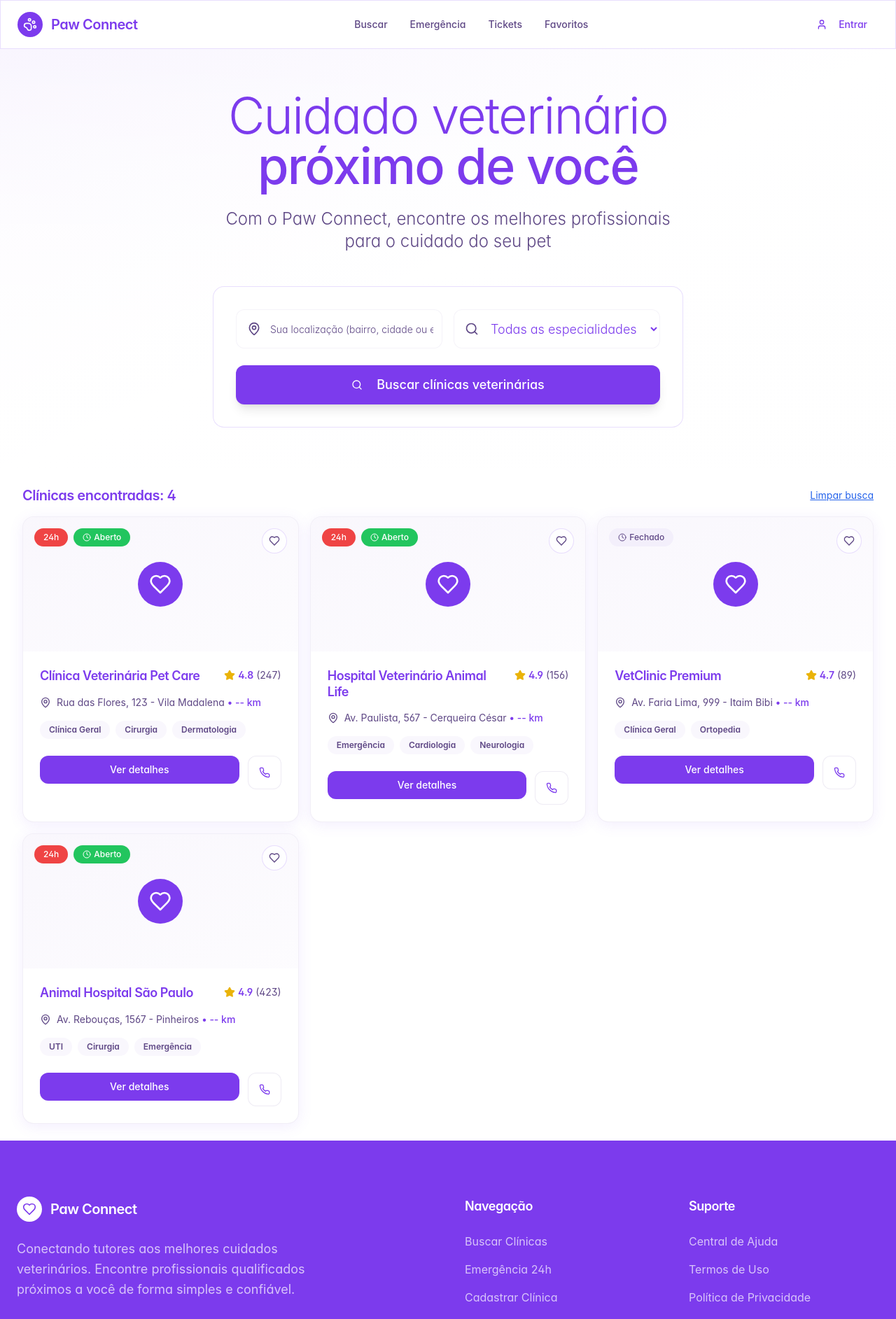
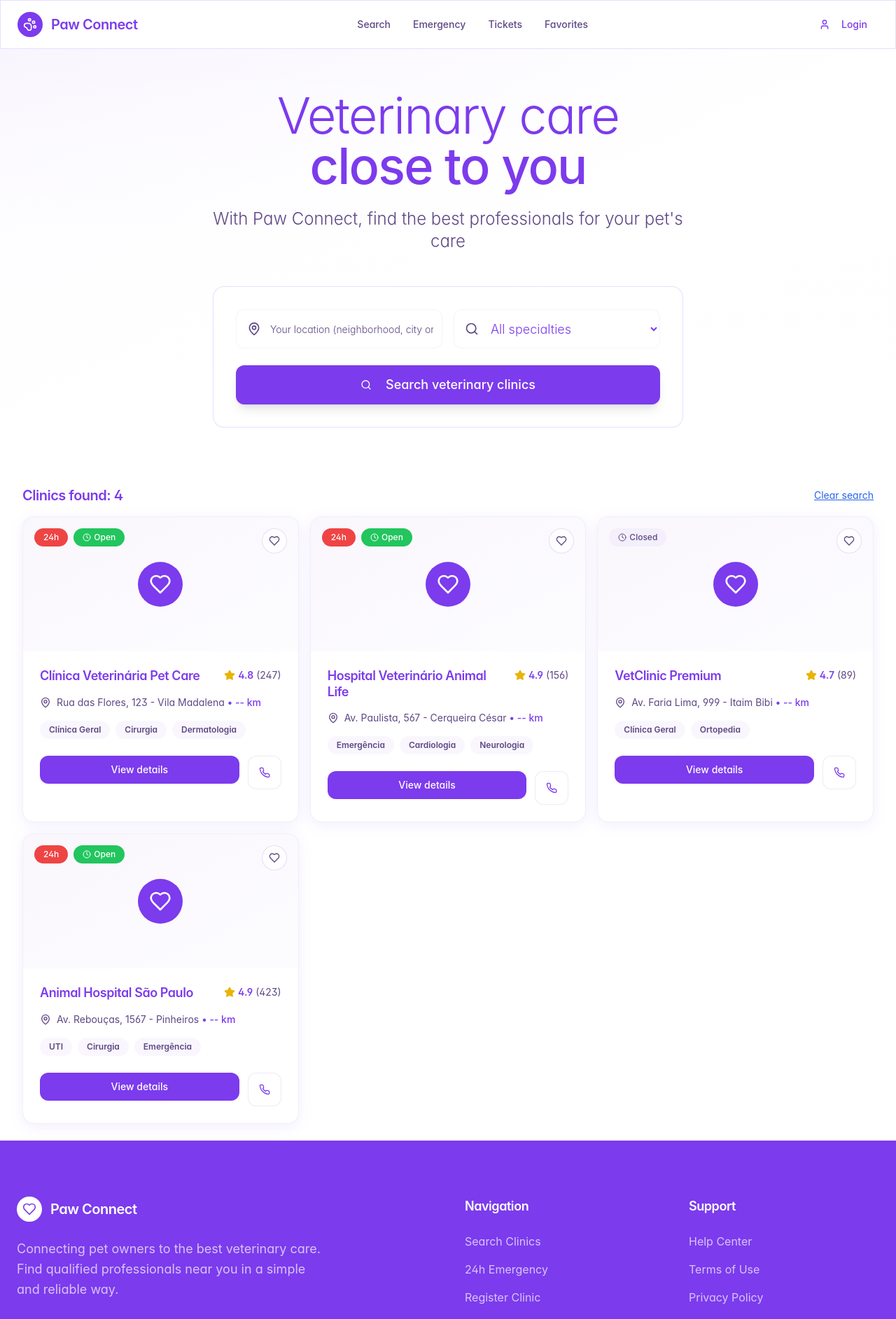
Before and after one commit to GuilhermeAMonte/purple-paw-finder, a React (Vite) app: page / in a window 1280 px wide. Shown: the top 1885 px of the page at 70% size. Built offline with nearby package versions, Linux system fonts and the light colour scheme.

Commit message:
Standardize project to English
Convert all user-facing Portuguese text across the codebase to English, including UI labels, placeholders, button text, error messages, and internal messages. Update key UI components and pages to reflect English terminology.

```diff
--- a/src/components/ClinicCard.tsx
+++ b/src/components/ClinicCard.tsx
@@ -82,7 +82,7 @@ const ClinicCard: React.FC<ClinicCardProps> = ({
             }`}
           >
             <Clock className="w-3 h-3 mr-1" />
-            {isOpen ? "Aberto" : "Fechado"}
+            {isOpen ? "Open" : "Closed"}
           </Badge>
         </div>
 
@@ -144,7 +144,7 @@ const ClinicCard: React.FC<ClinicCardProps> = ({
             }}
             className="flex-1 bg-foreground text-background hover:bg-foreground/90 rounded-xl smooth-transition font-medium"
           >
-            Ver detalhes
+            View details
           </Button>
           {phone && (
             <Button
--- a/src/components/FeaturedClinics.tsx
+++ b/src/components/FeaturedClinics.tsx
@@ -89,7 +89,7 @@ const FeaturedClinics = () => {
     return () => window.removeEventListener('storage', handleStorageChange);
   }, []);
 
-  // Normaliza strings: remove acentos, caracteres especiais e unifica espaços
+  // Normalize strings: remove accents, special characters and unify spaces
   function normalize(str: string) {
     return str
       .normalize('NFD')
@@ -107,7 +107,7 @@ const FeaturedClinics = () => {
     const spec = normalize(rawSpecialty);
 
     return clinics.filter(clinic => {
-      // Junta campos relevantes para busca
+      // Join relevant fields for search
       const combined = [
         clinic.name,
         clinic.city,
@@ -119,10 +119,10 @@ const FeaturedClinics = () => {
         .map(normalize)
         .join(' ');
 
-      // Filtro de localização inteligente
+      // Smart location filter
       const matchesLocation = loc === '' || combined.includes(loc);
 
-      // Filtro de especialidade ou nome
+      // Specialty or name filter
       const matchesSpecialty = spec === '' ||
         clinic.specialties.map(normalize).some(s => s.includes(spec)) ||
         normalize(clinic.name).includes(spec);
@@ -143,19 +143,19 @@ const FeaturedClinics = () => {
     <section className="py-6 px-4 md:px-8">
       <div className="flex items-center justify-between mb-4">
         <h2 className="text-xl font-semibold text-foreground">
-          Clínicas encontradas: {filteredClinics.length}
+          Clinics found: {filteredClinics.length}
         </h2>
         <button
           onClick={handleClearFilters}
           className="text-sm text-blue-600 underline hover:text-blue-800 transition"
         >
-          Limpar busca
+          Clear search
         </button>
       </div>
 
       {filteredClinics.length === 0 ? (
         <p className="text-center mt-8 text-lg">
-          Nenhuma clínica cadastrada na região
+          No clinics registered in this region
         </p>
       ) : (
         <div className="grid gap-4 grid-cols-1 md:grid-cols-2 lg:grid-cols-3">
--- a/src/components/Footer.tsx
+++ b/src/components/Footer.tsx
@@ -15,8 +15,8 @@ const Footer = () => {
               <h3 className="text-xl font-semibold">Paw Connect</h3>
             </div>
             <p className="text-background/70 mb-8 max-w-md leading-relaxed text-lg">
-              Conectando tutores aos melhores cuidados veterinários.
-              Encontre profissionais qualificados próximos a você de forma simples e confiável.
+              Connecting pet owners to the best veterinary care.
+              Find qualified professionals near you in a simple and reliable way.
             </p>
             <div className="flex space-x-4">
               <div className="w-12 h-12 bg-background/10 rounded-full flex items-center justify-center hover:bg-background/20 smooth-transition cursor-pointer">
@@ -33,30 +33,30 @@ const Footer = () => {
 
           {/* Quick Links */}
           <div>
-            <h4 className="text-lg font-semibold mb-6">Navegação</h4>
+            <h4 className="text-lg font-semibold mb-6">Navigation</h4>
             <ul className="space-y-4 text-background/70">
-              <li><a href="#" className="hover:text-background smooth-transition">Buscar Clínicas</a></li>
-              <li><a href="#" className="hover:text-background smooth-transition">Emergência 24h</a></li>
-              <li><a href="#" className="hover:text-background smooth-transition">Cadastrar Clínica</a></li>
-              <li><a href="#" className="hover:text-background smooth-transition">Sobre Nós</a></li>
-              <li><a href="#" className="hover:text-background smooth-transition">Contato</a></li>
+              <li><a href="#" className="hover:text-background smooth-transition">Search Clinics</a></li>
+              <li><a href="#" className="hover:text-background smooth-transition">24h Emergency</a></li>
+              <li><a href="#" className="hover:text-background smooth-transition">Register Clinic</a></li>
+              <li><a href="#" className="hover:text-background smooth-transition">About Us</a></li>
+              <li><a href="#" className="hover:text-background smooth-transition">Contact</a></li>
             </ul>
           </div>
 
           {/* Support */}
           <div>
-            <h4 className="text-lg font-semibold mb-6">Suporte</h4>
+            <h4 className="text-lg font-semibold mb-6">Support</h4>
             <ul className="space-y-4 text-background/70">
-              <li><a href="#" className="hover:text-background smooth-transition">Central de Ajuda</a></li>
-              <li><a href="#" className="hover:text-background smooth-transition">Termos de Uso</a></li>
-              <li><a href="#" className="hover:text-background smooth-transition">Política de Privacidade</a></li>
+              <li><a href="#" className="hover:text-background smooth-transition">Help Center</a></li>
+              <li><a href="#" className="hover:text-background smooth-transition">Terms of Use</a></li>
+              <li><a href="#" className="hover:text-background smooth-transition">Privacy Policy</a></li>
               <li><a href="#" className="hover:text-background smooth-transition">FAQ</a></li>
             </ul>
           </div>
         </div>
 
         <div className="border-t border-background/20 pt-8 text-center text-background/60">
-          <p>&copy; 2024 Paw Connect. Todos os direitos reservados.</p>
+          <p>&copy; 2024 Paw Connect. All rights reserved.</p>
         </div>
       </div>
     </footer>
--- a/src/components/Header.tsx
+++ b/src/components/Header.tsx
@@ -56,7 +56,7 @@ const Header = () => {
               }}
               className="text-sm font-medium text-muted-foreground hover:text-foreground smooth-transition cursor-pointer"
             >
-              Buscar
+              Search
             </a>
             <a
               href="#emergency"
@@ -68,7 +68,7 @@ const Header = () => {
               }}
               className="text-sm font-medium text-muted-foreground hover:text-foreground smooth-transition cursor-pointer"
             >
-              Emergência
+              Emergency
             </a>
             <a
               href="#tickets"
@@ -92,7 +92,7 @@ const Header = () => {
               }}
               className="text-sm font-medium text-muted-foreground hover:text-foreground smooth-transition cursor-pointer"
             >
-              Favoritos
+              Favorites
             </a>
           </nav>
 
@@ -120,7 +120,7 @@ const Header = () => {
                       className="text-sm rounded-lg smooth-transition cursor-pointer"
                     >
                       <Settings className="w-4 h-4 mr-2" />
-                      Meu Perfil
+                      My Profile
                     </Link>
                   </DropdownMenuItem>
                   <DropdownMenuItem
@@ -128,7 +128,7 @@ const Header = () => {
                     className="text-sm rounded-lg smooth-transition"
                   >
                     <LogOut className="w-4 h-4 mr-2" />
-                    Sair
+                    Logout
                   </DropdownMenuItem>
                 </DropdownMenuContent>
               </DropdownMenu>
@@ -140,7 +140,7 @@ const Header = () => {
                   className="text-foreground hover:bg-muted/50 smooth-transition rounded-full px-4 py-2"
                 >
                   <User className="w-4 h-4 mr-2" />
-                  Entrar
+                  Login
                 </Button>
               </Link>
             )}
--- a/src/components/SearchSection.tsx
+++ b/src/components/SearchSection.tsx
@@ -11,11 +11,11 @@ const SearchSection = () => {
   const [showSuggestions, setShowSuggestions] = useState(false);
   const [noResults, setNoResults] = useState(false);
 
-  // Função para normalizar texto
+  // Function to normalize text
   const normalize = (str: string) =>
     str.normalize('NFD').replace(/[\u0300-\u036f]/g, '').toLowerCase();
 
-  // Gera todas as sugestões possíveis
+  // Generate all possible suggestions
   const allLocations = Array.from(new Set(
     clinics.flatMap((c: any) => [
       c.neighborhood && c.city && c.state ? `${c.neighborhood} - ${c.city}, ${c.state}` : '',
@@ -26,7 +26,7 @@ const SearchSection = () => {
     ]).filter((v): v is string => typeof v === 'string' && v.length > 0)
   ));
 
-  // Função para verificar se o termo de busca corresponde à localização da clínica
+  // Function to check if search term matches clinic location
   const matchLocation = (searchTerm: string, clinic: any) => {
     const searchNorm = normalize(searchTerm);
     const clinicFull = normalize(
@@ -35,7 +35,7 @@ const SearchSection = () => {
     return clinicFull.includes(searchNorm);
   };
 
-  // Atualiza sugestões conforme digitação
+  // Update suggestions while typing
   useEffect(() => {
     if (!location.trim()) {
       setSuggestions([]);
@@ -73,7 +73,7 @@ const SearchSection = () => {
     setNoResults(false);
   }, [location]);
 
-  // Escuta mudanças no localStorage
+  // Listen to localStorage changes
   useEffect(() => {
     const handleStorageChange = () => {
       const savedLocation = localStorage.getItem('search_location') || '';
@@ -86,7 +86,7 @@ const SearchSection = () => {
     return () => window.removeEventListener('localStorageChange', handleStorageChange);
   }, []);
 
-  // Callback para busca
+  // Search callback
   const handleSearch = (e: React.FormEvent) => {
     e.preventDefault();
     localStorage.setItem('search_location', location);
@@ -108,12 +108,12 @@ const SearchSection = () => {
       <div className="relative z-10 max-w-4xl mx-auto px-6 text-center">
         <div className="animate-fade-in">
           <h1 className="text-5xl md:text-7xl font-light text-foreground mb-6 leading-tight tracking-tight">
-            Cuidado veterinário
+            Veterinary care
             <br />
-            <span className="font-medium text-primary">próximo de você</span>
+            <span className="font-medium text-primary">close to you</span>
           </h1>
           <p className="text-xl md:text-2xl text-muted-foreground mb-12 max-w-2xl mx-auto leading-relaxed font-light">
-            Com o Paw Connect, encontre os melhores profissionais para o cuidado do seu pet
+            With Paw Connect, find the best professionals for your pet's care
           </p>
         </div>
 
@@ -122,7 +122,7 @@ const SearchSection = () => {
             <div className="relative">
               <MapPin className="absolute left-4 top-1/2 transform -translate-y-1/2 text-muted-foreground w-5 h-5" />
               <Input
-                placeholder="Sua localização (bairro, cidade ou estado)"
+                placeholder="Your location (neighborhood, city or state)"
                 value={location}
                 onChange={(e) => setLocation(e.target.value)}
                 onFocus={() => setShowSuggestions(suggestions.length > 0)}
@@ -148,7 +148,7 @@ const SearchSection = () => {
               )}
               {!showSuggestions && noResults && (
                 <p className="mt-2 text-sm text-muted-foreground">
-                  Nenhuma clínica cadastrada na região
+                  No clinics registered in this region
                 </p>
               )}
             </div>
@@ -159,7 +159,7 @@ const SearchSection = () => {
                 onChange={e => setSpecialty(e.target.value)}
                 className="pl-12 h-14 rounded-xl border border-border/30 bg-background/80 text-lg font-light w-full focus:ring-2 focus:ring-primary/20 focus:border-primary/40 smooth-transition"
               >
-                <option value="">Todas as especialidades</option>
+                <option value="">All specialties</option>
                 {CLINIC_SPECIALTIES.map((spec) => (
                   <option key={spec} value={spec}>{spec}</option>
                 ))}
@@ -172,7 +172,7 @@ const SearchSection = () => {
             className="w-full h-14 text-lg font-medium rounded-xl bg-primary hover:bg-primary/90 text-primary-foreground shadow-lg hover:shadow-xl smooth-transition hover-lift"
           >
             <Search className="w-5 h-5 mr-3" />
-            Buscar clínicas veterinárias
+            Search veterinary clinics
           </Button>
         </form>
       </div>
--- a/src/components/TicketsList.tsx
+++ b/src/components/TicketsList.tsx
@@ -23,7 +23,7 @@ const TicketsList = () => {
   }, []);
 
   if (tickets.length === 0) {
-    return <p className="text-muted-foreground text-center">Nenhum chamado aberto.</p>;
+    return <p className="text-muted-foreground text-center">No open tickets.</p>;
   }
 
   return (
@@ -33,10 +33,10 @@ const TicketsList = () => {
           <div>
             <div className="font-semibold text-lg text-foreground">{ticket.title}</div>
             <div className="text-sm text-muted-foreground">{ticket.clinicName} • {ticket.service}</div>
-            <div className="text-xs text-muted-foreground mt-1">Aberto em {ticket.createdAt}</div>
+            <div className="text-xs text-muted-foreground mt-1">Opened on {ticket.createdAt}</div>
           </div>
           <Button className="mt-2 md:mt-0" onClick={() => navigate(`/chat/${ticket.id}`)}>
-            Abrir chat
+            Open chat
           </Button>
         </div>
       ))}
--- a/src/components/ui/LoginForm.tsx
+++ b/src/components/ui/LoginForm.tsx
@@ -20,11 +20,11 @@ export const LoginForm = () => {
   return (
     <div className="apple-bg">
       <form className="apple-card" onSubmit={handleSubmit}>
-        <h2 style={{fontWeight:700, fontSize:'2rem', marginBottom:'1.5rem', letterSpacing:'-1px'}}>Entrar</h2>
+        <h2 style={{fontWeight:700, fontSize:'2rem', marginBottom:'1.5rem', letterSpacing:'-1px'}}>Login</h2>
         <input
           className="apple-input"
           type="email"
-          placeholder="E-mail"
+          placeholder="Email"
           value={email}
           onChange={e => setEmail(e.target.value)}
           required
@@ -32,13 +32,13 @@ export const LoginForm = () => {
         <input
           className="apple-input"
           type="password"
-          placeholder="Senha"
+          placeholder="Password"
           value={password}
           onChange={e => setPassword(e.target.value)}
           required
           style={{marginTop:'1rem'}}
         />
-        <button className="apple-btn" type="submit" style={{marginTop:'2rem'}}>Entrar</button>
+        <button className="apple-btn" type="submit" style={{marginTop:'2rem'}}>Login</button>
         {error && <div className="apple-error">{error}</div>}
       </form>
     </div>
--- a/src/components/ui/RegisterForm.tsx
+++ b/src/components/ui/RegisterForm.tsx
@@ -26,11 +26,11 @@ export const RegisterForm = () => {
   return (
     <div className="apple-bg">
       <form className="apple-card" onSubmit={handleSubmit}>
-        <h2 style={{fontWeight:700, fontSize:'2rem', marginBottom:'1.5rem', letterSpacing:'-1px'}}>Cadastrar</h2>
+        <h2 style={{fontWeight:700, fontSize:'2rem', marginBottom:'1.5rem', letterSpacing:'-1px'}}>Register</h2>
         <input
           className="apple-input"
           type="text"
-          placeholder="Nome"
+          placeholder="Name"
           value={name}
           onChange={e => setName(e.target.value)}
           required
@@ -38,7 +38,7 @@ export const RegisterForm = () => {
         <input
           className="apple-input"
           type="email"
-          placeholder="E-mail"
+          placeholder="Email"
           value={email}
           onChange={e => setEmail(e.target.value)}
           required
@@ -47,7 +47,7 @@ export const RegisterForm = () => {
         <input
           className="apple-input"
           type="password"
-          placeholder="Senha"
+          placeholder="Password"
           value={password}
           onChange={e => setPassword(e.target.value)}
           required
@@ -59,8 +59,8 @@ export const RegisterForm = () => {
           onChange={e => setUserType(e.target.value as 'client' | 'clinic')}
           style={{marginTop:'1rem'}}
         >
-          <option value="client">Cliente</option>
-          <option value="clinic">Clínica</option>
+          <option value="client">Client</option>
+          <option value="clinic">Clinic</option>
         </select>
         {userType === 'clinic' && (
           <select
@@ -75,7 +75,7 @@ export const RegisterForm = () => {
             <option value="experience">Experience</option>
           </select>
         )}
-        <button className="apple-btn" type="submit" style={{marginTop:'2rem'}}>Cadastrar</button>
+        <button className="apple-btn" type="submit" style={{marginTop:'2rem'}}>Register</button>
         {error && <div className="apple-error">{error}</div>}
         {success && <div className="apple-success">{success}</div>}
       </form>
--- a/src/pages/Login.tsx
+++ b/src/pages/Login.tsx
@@ -22,23 +22,23 @@ const Login = () => {
     e.preventDefault();
     setIsLoading(true);
 
-    // Validação básica
+    // Basic validation
     if (!email || !password) {
       toast({
-        title: "Erro",
-        description: "Por favor, preencha todos os campos.",
+        title: "Error",
+        description: "Please fill in all fields.",
         variant: "destructive",
       });
       setIsLoading(false);
       return;
     }
 
-    // Validação de email
+    // Email validation
     const emailRegex = /^[^\s@]+@[^\s@]+\.[^\s@]+$/;
     if (!emailRegex.test(email)) {
       toast({
-        title: "Erro",
-        description: "Por favor, insira um e-mail válido.",
+        title: "Error",
+        description: "Please enter a valid email.",
         variant: "destructive",
       });
       setIsLoading(false);
@@ -49,11 +49,11 @@ const Login = () => {
       await login(email, password);
 
       toast({
-        title: "Sucesso!",
-        description: "Login realizado com sucesso.",
+        title: "Success!",
+        description: "Login successful.",
       });
 
-      // Redirecionar baseado no tipo de usuário
+      // Redirect based on user type
       const userData = JSON.parse(localStorage.getItem('user') || '{}');
       if (userData.userType === 'clinic' && !userData.isProfileComplete) {
         navigate('/clinic-setup');
@@ -64,8 +64,8 @@ const Login = () => {
       }
     } catch (error: any) {
       toast({
-        title: "Erro",
-        description: error.message || "Credenciais inválidas. Tente novamente.",
+        title: "Error",
+        description: error.message || "Invalid credentials. Please try again.",
         variant: "destructive",
       });
     }
@@ -76,11 +76,11 @@ const Login = () => {
   return (
     <div className="min-h-screen bg-gradient-purple-light flex items-center justify-center p-4">
       <div className="w-full max-w-md">
-        {/* Header com logo e botão voltar */}
+        {/* Header with logo and back button */}
         <div className="mb-8 text-center">
           <Link to="/" className="inline-flex items-center text-purple-600 hover:text-purple-700 mb-4">
             <ArrowLeft className="w-4 h-4 mr-2" />
-            Voltar ao início
+            Back to home
           </Link>
 
           <div className="flex items-center justify-center space-x-2 mb-2">
@@ -91,16 +91,16 @@ const Login = () => {
               VetFind
             </h1>
           </div>
-          <p className="text-gray-600">Entre na sua conta</p>
+          <p className="text-gray-600">Sign in to your account</p>
         </div>
 
         <Card className="shadow-lg border-purple-100">
           <CardHeader className="space-y-1">
             <CardTitle className="text-2xl text-center text-gray-800">
-              Fazer Login
+              Login
             </CardTitle>
             <CardDescription className="text-center text-gray-600">
-              Digite seu e-mail e senha para acessar sua conta
+              Enter your email and password to access your account
             </CardDescription>
           </CardHeader>
 
@@ -108,12 +108,12 @@ const Login = () => {
             <form onSubmit={handleSubmit} className="space-y-4">
               <div className="space-y-2">
                 <Label htmlFor="email" className="text-gray-700">
-                  E-mail
+                  Email
                 </Label>
                 <Input
                   id="email"
                   type="email"
-                  placeholder="seu@email.com"
+                  placeholder="your@email.com"
                   value={email}
                   onChange={(e) => setEmail(e.target.value)}
                   required
@@ -124,13 +124,13 @@ const Login = () => {
 
               <div className="space-y-2">
                 <Label htmlFor="password" className="text-gray-700">
-                  Senha
+                  Password
                 </Label>
                 <div className="relative">
                   <Input
                     id="password"
                     type={showPassword ? "text" : "password"}
-                    placeholder="Digite sua senha"
+                    placeholder="Enter your password"
                     value={password}
                     onChange={(e) => setPassword(e.target.value)}
                     required
@@ -158,7 +158,7 @@ const Login = () => {
                   to="/forgot-password"
                   className="text-sm text-purple-600 hover:text-purple-700 hover:underline"
                 >
-                  Esqueceu a senha?
+                  Forgot password?
                 </Link>
               </div>
 
@@ -167,27 +167,27 @@ const Login = () => {
                 className="w-full gradient-purple text-white hover:opacity-90 transition-opacity"
                 disabled={isLoading}
               >
-                {isLoading ? "Entrando..." : "Entrar"}
+                {isLoading ? "Logging in..." : "Login"}
               </Button>
             </form>
 
             <div className="mt-6 text-center">
               <p className="text-sm text-gray-600">
-                Não tem uma conta?{' '}
+                Don't have an account?{' '}
                 <Link
                   to="/register"
                   className="text-purple-600 hover:text-purple-700 font-medium hover:underline"
                 >
-                  Cadastre-se
+                  Sign up
                 </Link>
               </p>
             </div>
           </CardContent>
         </Card>
 
-        {/* Informações de segurança */}
+        {/* Security information */}
         <div className="mt-6 text-center text-xs text-gray-500">
-          <p>🔒 Suas informações estão protegidas com criptografia de ponta a ponta</p>
+          <p>🔒 Your information is protected with end-to-end encryption</p>
         </div>
       </div>
     </div>
```
Also changed, not shown: src/components/BreedSelector.tsx (+4 -4 lines), src/components/Features.tsx (+14 -14 lines), src/constants/messages.ts (+5 -5 lines).
